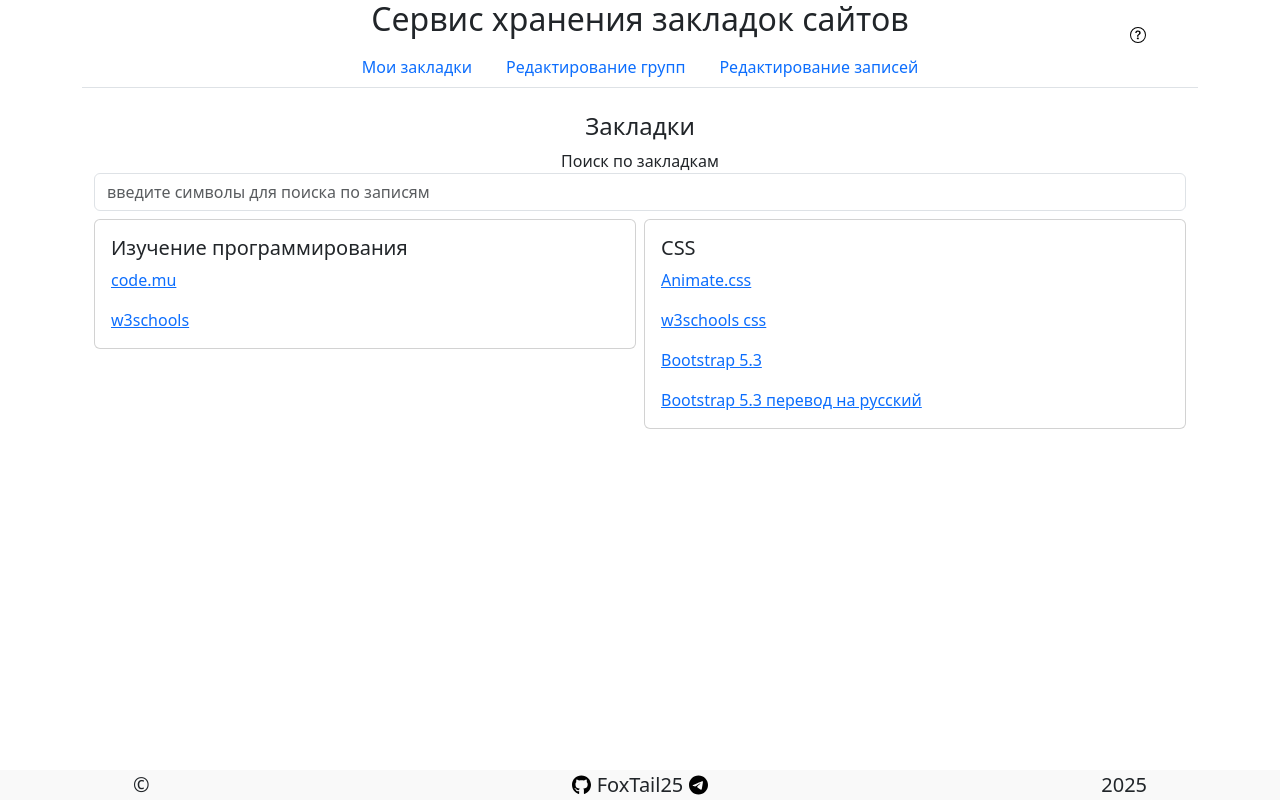
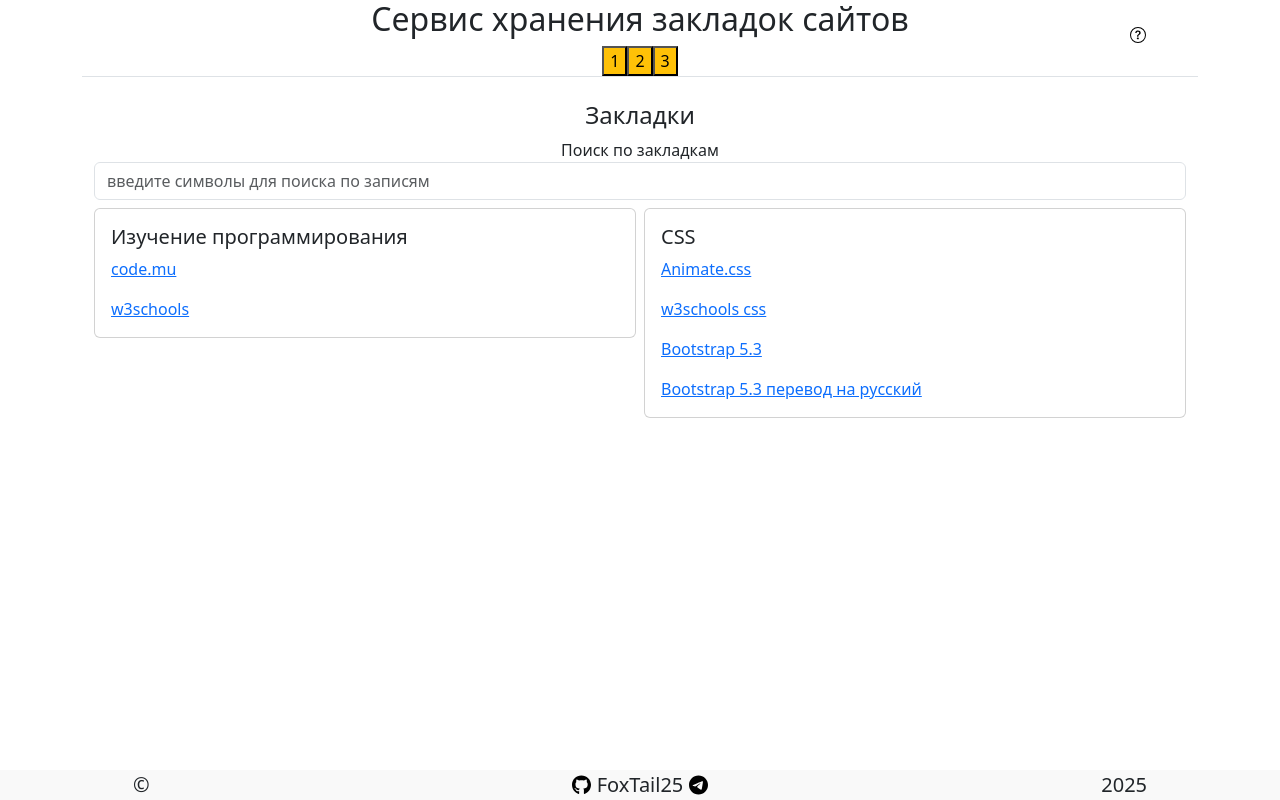
Before and after one commit to FoxTail25/code_mu_proj_bookmark_storage_service, a Vue app: page / in a window 1280 px wide. Built offline with nearby package versions, Linux system fonts and the light colour scheme.

Commit message:
Заменил Vue-router на Carusel от Bootstrap

```diff
--- a/src/App.vue
+++ b/src/App.vue
@@ -1,9 +1,12 @@
 <script setup>
-import { RouterLink, RouterView } from 'vue-router';
+// import { RouterLink, RouterView } from 'vue-router';
 import { useBookmarkStore } from './stores/bookmarks';
 import PageHeader from './components/PageHeader.vue';
 import ProjInfo from './components/ProjInfo.vue';
 import Question from './components/icon/Question.vue';
+import HomeView from './views/HomeView.vue';
+import EditGroupView from './views/EditGroupView.vue';
+import EditRecordView from './views/EditRecordView.vue';
 
 const store = useBookmarkStore();
 store.setFirstData();
@@ -13,7 +16,8 @@ store.setFirstData();
   <div class="container mh-100">
 
     <PageHeader :msg="'Сервис хранения закладок сайтов'" :num="2" />
-
+    <!-- Старая рабочая версия (Vue-router) -->
+    <!--
     <ul class="nav nav-tabs justify-content-center mb-4">
       <li class="nav-item">
         <RouterLink to="/" class="nav-link">Мои закладки</RouterLink>
@@ -28,6 +32,40 @@ store.setFirstData();
       </li>
     </ul>
     <RouterView />
+     -->
+
+      <ul class="nav nav-tabs justify-content-center mb-4">
+
+        <li class="nav-item">
+          <button type="button" data-bs-target="#carouselExampleIndicators" data-bs-slide-to="0"
+            class="active bg-warning" aria-current="true" aria-label="Slide 1">1</button>
+        </li>
+        <li class="nav-item">
+          <button type="button" data-bs-target="#carouselExampleIndicators" data-bs-slide-to="1" aria-label="Slide 2"
+            class="bg-warning">2</button>
+        </li>
+        <li class="nav-item">
+          <button type="button" data-bs-target="#carouselExampleIndicators" data-bs-slide-to="2" aria-label="Slide 3"
+            class="bg-warning">3</button>
+        </li>
+      </ul>
+
+
+    <div id="carouselExampleIndicators" class="carousel slide transit">
+
+      <div class="carousel-inner">
+        <div class="carousel-item active">
+          <HomeView />
+        </div>
+        <div class="carousel-item">
+          <EditGroupView />
+        </div>
+        <div class="carousel-item">
+          <EditRecordView />
+        </div>
+      </div>
+    </div>
+
   </div>
 
   <footer>
@@ -72,6 +110,10 @@ store.setFirstData();
 </template>
 
 <style scoped>
+.trnsit {
+  transition: 0.2s;
+  transition-duration: 0.2s;
+}
 footer {
   height: 30px;
   position: fixed;
```
